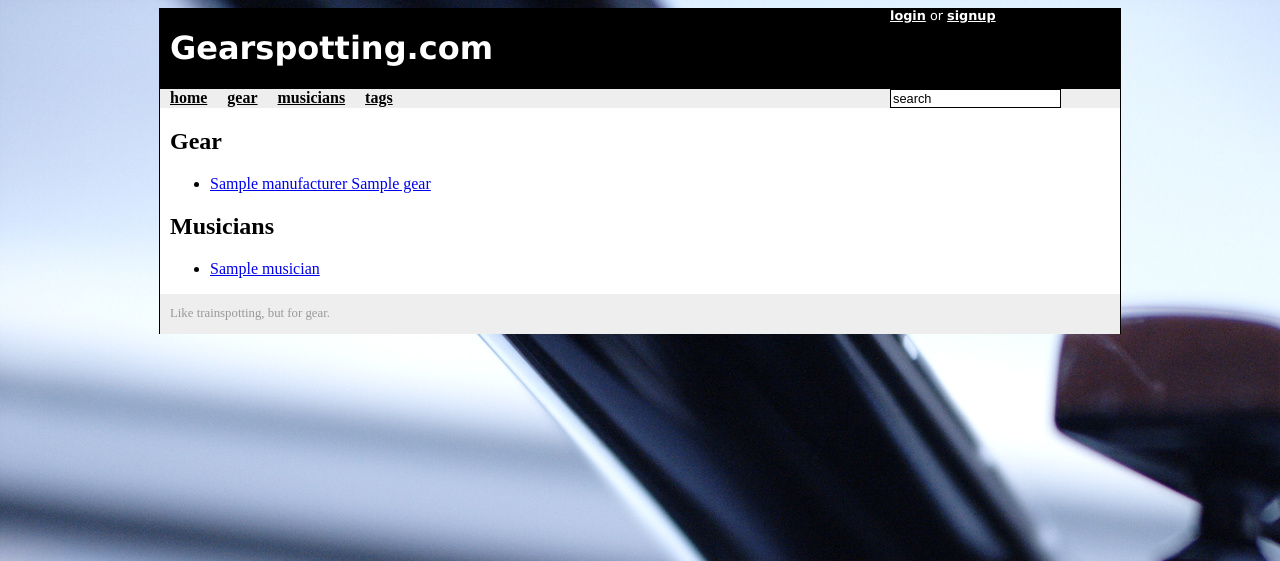
After one commit to thraxil/gearspotting, a Django app: template templates/main/search.html in a window 1280 px wide. The commit adds this page. Shown: the top 561 px of the page. Run offline with Django 3.2, Linux system fonts and the light colour scheme; the template is opened without the code that fills it: most values are stand-ins (such as "Sample title", 1, 10 or a date in 2020); data that the repository does not hold is empty; parts of the project's set-up code (start-up, migrations or seed data) failed here and were passed over; some libraries are stand-ins or nearby versions.

Commit message:
very basic search

```diff
--- a/templates/base.html
+++ b/templates/base.html
@@ -62,7 +62,7 @@ media="all" />
     </div>
     <div class="grid_3 searchbar">
       <form action="/search/" method="get"><input type="text"
-      value="search" /></form>
+      value="{{q|default:'search'}}" name="q" /></form>
     </div>
   </div>
 
--- /dev/null
+++ b/templates/main/search.html
@@ -0,0 +1,33 @@
+{% extends "base.html" %}
+
+{% block title %}search results{% endblock %}
+
+{% block content %}
+
+{% if results.gear %}
+
+    <h2>Gear</h2>
+<ul>
+{% for gear in results.gear %}
+<li><a href="{{gear.get_absolute_url}}">{{gear.manufacturer.name}} {{gear.name}}</a></li>
+{% endfor %}
+</ul>
+
+{% endif %}
+{% if results.musicians %}
+    <h2>Musicians</h2>
+
+
+<ul>
+{% for musician in results.musicians %}
+<li><a href="{{musician.get_absolute_url}}">{{musician.name}}</a></li>
+{% endfor %}
+</ul>
+
+{% endif %}
+
+{% if results.tags %}
+
+{% endif %}
+
+{% endblock %}
--- a/urls.py
+++ b/urls.py
@@ -11,6 +11,7 @@ site_media_root = os.path.join(os.path.dirname(__file__),"media")
 urlpatterns = patterns('',
                        (r'^$','main.views.index'),
                        (r'^tag/$','main.views.tags'),
+                       (r'^search/$','main.views.search'),
                        (r'^accounts/profile/$', direct_to_template, {'template': 'registration/profile.html'}),
                        (r'^accounts/', include('registration.backends.default.urls')),
                        (r'^admin/(.*)', include(admin.site.urls)),
```
Also changed, not shown: main/views.py (+9 -0 lines).
